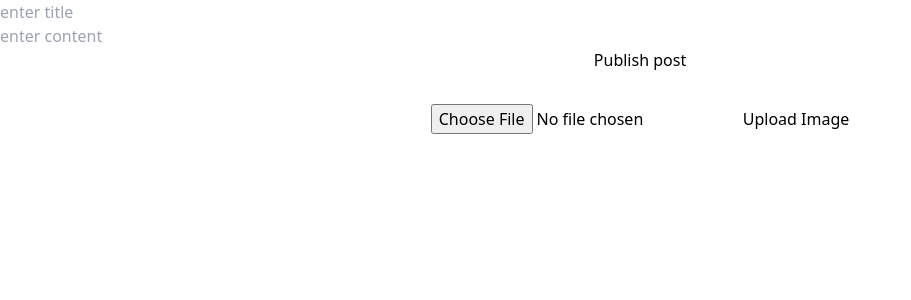
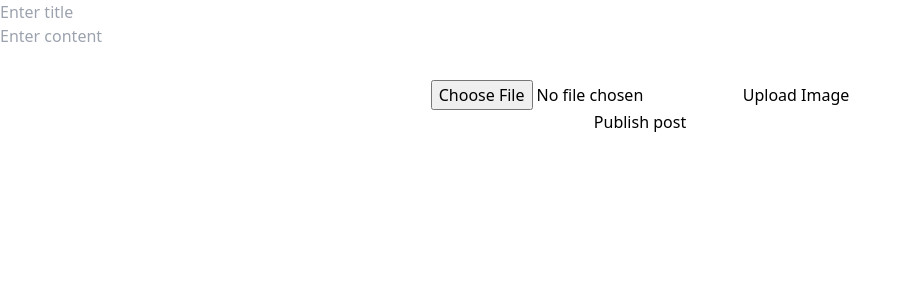
Before and after one commit to Thanisha23/Blogosphere, a React (Vite) app in the folder frontend/: page /publish in a window 1280 px wide. Shown: the top 300 px of the page, without its empty margins (0-911 px from the left). Built offline with nearby package versions, Linux system fonts and the light colour scheme; a web font is replaced by a local one.

Commit message:
fix: Some changes

```diff
--- a/frontend/src/hooks/index.ts
+++ b/frontend/src/hooks/index.ts
@@ -9,6 +9,7 @@ export interface Blog {
     "author" : {
     "name" : string
     }
+
 }
 
 export const useBlogs = (postsPerPage = 3) => {
--- a/frontend/src/pages/Publish.tsx
+++ b/frontend/src/pages/Publish.tsx
@@ -1,71 +1,113 @@
-import axios from "axios"
-import { BACKEND_URL,CLOUDINARY_URL,CLOUD_NAME } from "../config"
-import { useState } from "react"
-import { useNavigate } from "react-router-dom"
-import {Image} from "cloudinary-react";
+import axios from "axios";
+import { BACKEND_URL, CLOUDINARY_URL, CLOUD_NAME } from "../config";
+import { useState } from "react";
+import { useNavigate } from "react-router-dom";
+import { Image } from "cloudinary-react";
+
+
+interface BlogCreationRequest {
+    title: string;
+    content: string;
+    imageId?: string;
+  }
+
 
 const Publish = () => {
   const navigate = useNavigate();
-    const [title,setTitle] = useState("");
-    const [content,setContent] = useState("");
-    const [imageSelected,setImageSelected] = useState<File | null>(null);
-    const [publicId,setPublicId] = useState<string | null>(null);
-    const uploadImage = (
+  const [title, setTitle] = useState("");
+  const [content, setContent] = useState("");
+  const [imageSelected, setImageSelected] = useState<File | null>(null);
+  const [publicId, setPublicId] = useState<string | null>(null);
 
-    ) => {
-        if(imageSelected) {
+  const uploadImage = async () => {
+    if (imageSelected) {
       const formData = new FormData();
-            formData.append("file",imageSelected);
-            formData.append("upload_preset","blogs-images");
+      formData.append("file", imageSelected);
+      formData.append("upload_preset", "blogs-images");
 
-            axios.post(CLOUDINARY_URL,formData).then((response) => {
+      try {
+        const response = await axios.post(CLOUDINARY_URL, formData);
         console.log(response);
-                setPublicId(response.data.public_id)
-            });
+        setPublicId(response.data.public_id);
+      } catch (error) {
+        console.error("Error uploading image", error);
       }
     }
+  };
+
+  const publishPost = async () => {
+    const blogData: BlogCreationRequest = {
+      title,
+      content
+    };
+
+    if (publicId) {
+      blogData.imageId = publicId;
+    }
+
+    try {
+      const response = await axios.post(
+        `${BACKEND_URL}/api/v1/blog`,
+        blogData,
+        {
+          headers: {
+            Authorization: localStorage.getItem("token")
+          }
+        }
+      );
+      setTitle("");
+      setContent("");
+      setPublicId(null);
+      if (response) {
+        navigate(`/blog/${response.data.id}`);
+      }
+    } catch (error) {
+      console.error("Error publishing post", error);
+    }
+  };
+
   return (
     <div className="flex-col flex">
-        <input onChange={(e) => {
-            setTitle(e.target.value)
-        }} type="text" placeholder="enter title"/>
-        <input onChange={(e) => {
-            setContent(e.target.value)
-        }} type="text" placeholder="enter content" />
-        <button onClick={async () => {
-          const response =  await axios.post(`${BACKEND_URL}/api/v1/blog`,{
-                title,
-                content
-            },{
-                headers:{
-                    Authorization: localStorage.getItem("token")
+      <input
+        onChange={(e) => {
+          setTitle(e.target.value);
+        }}
+        type="text"
+        placeholder="Enter title"
+        value={title}
+      />
+      <input
+        onChange={(e) => {
+          setContent(e.target.value);
+        }}
+        type="text"
+        placeholder="Enter content"
+        value={content}
+      />
+      <div className="flex justify-center items-center pt-[2rem]">
+        <input
+          type="file"
+          onChange={(e) => {
+            if (e.target.files && e.target.files[0]) {
+              setImageSelected(e.target.files[0]);
             }
-            });
-            setTitle("");
-            setContent("");
-           if(response){
-            navigate(`/blog/${response.data.id}`);
-
-           }
-        }}> Publish post</button>
-
-        <div className="flex justify-center items-center pt-[2rem]">
-            <input type="file" onChange={(e) => {
-                if(e.target.files && e.target.files[0]){
-                    setImageSelected(e.target.files[0])
-                }
-            }} />
-
+          }}
+        />
         <button onClick={uploadImage}>Upload Image</button>
       </div>
+      <button onClick={publishPost}>Publish post</button>
 
       <div className="pt-[3rem]">
         {publicId && (
-                    <Image cloudName={CLOUD_NAME} publicId = {publicId} className="w-[35rem] h-[35rem]"  />
+          <Image
+            cloudName={CLOUD_NAME}
+            publicId={publicId}
+            className="w-[35rem] h-[35rem]"
+          />
         )}
       </div>
     </div>
-  )
-}
+  );
+};
 
-export default Publish
+export default Publish;
```
Also changed, not shown: 1 other file (tests, documents, lock files or other folders). Lines whose indentation alone changed are shown as unchanged.
